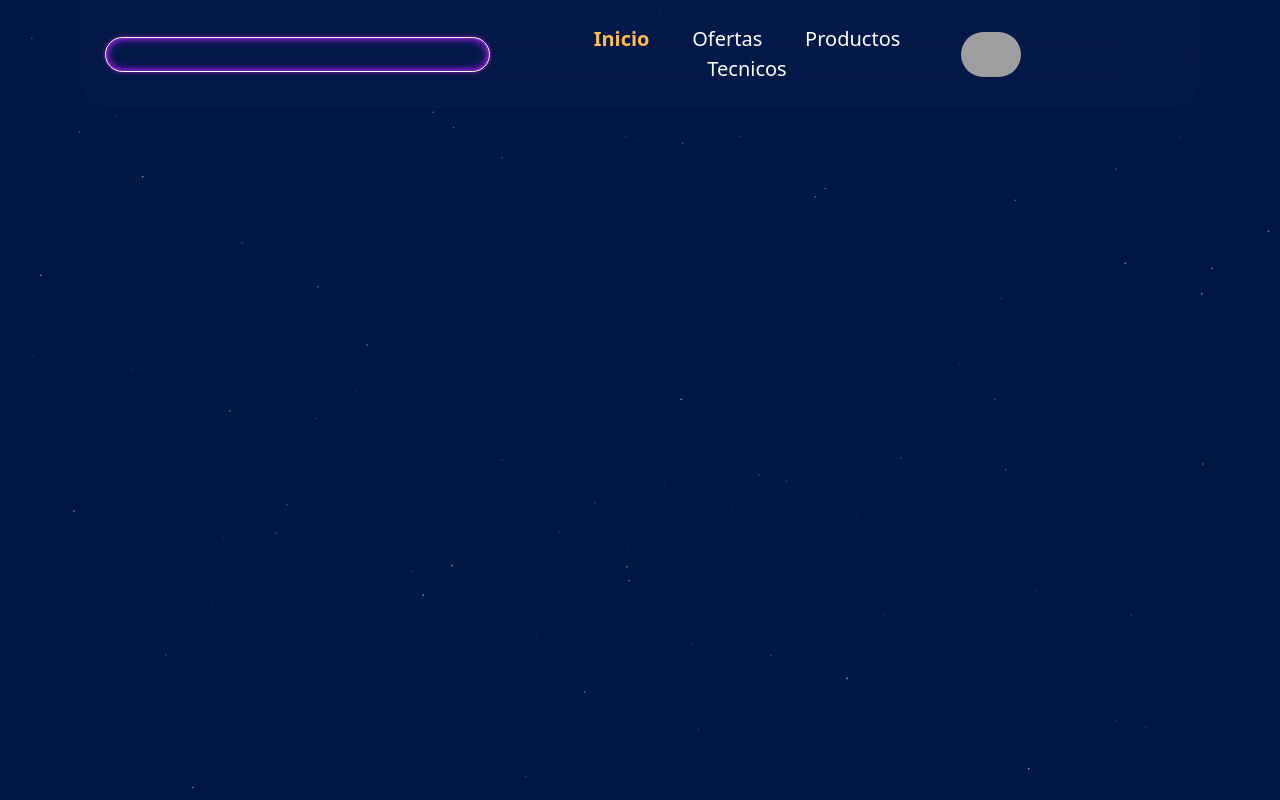
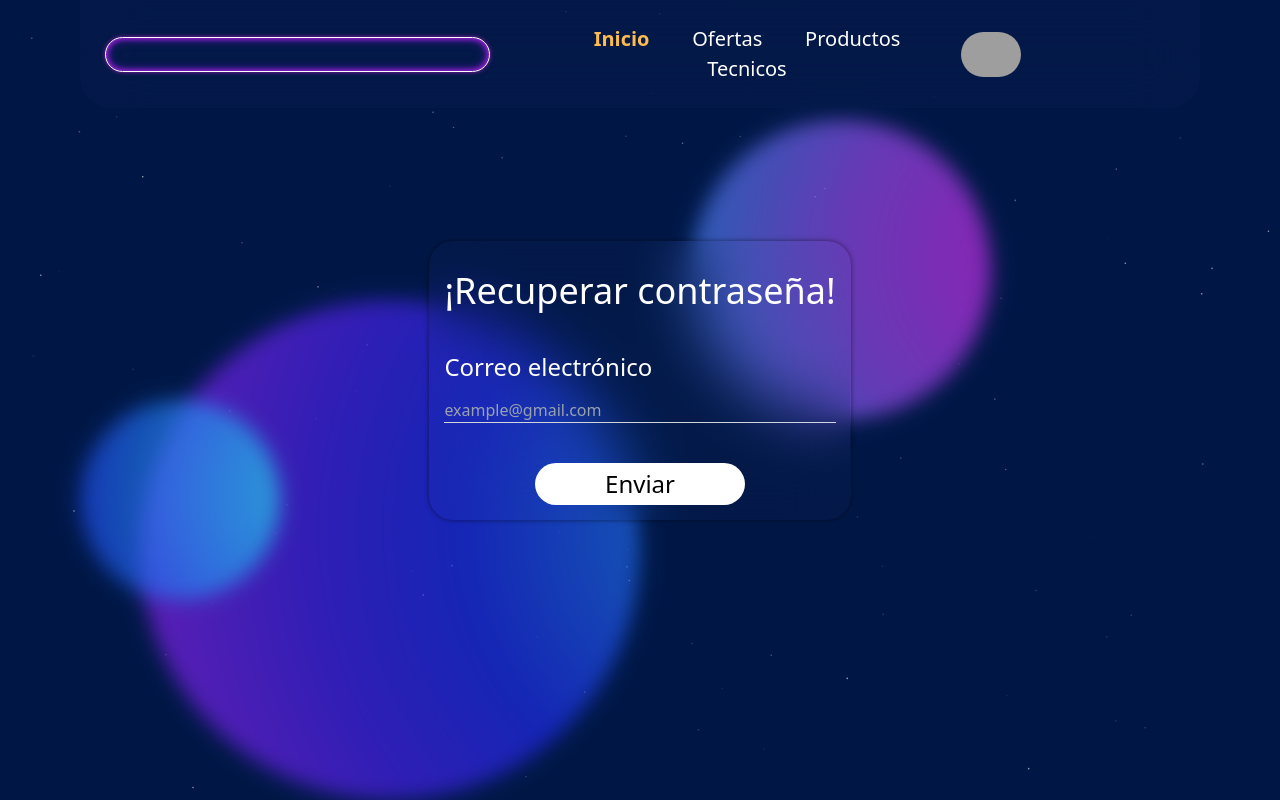
Before and after one commit to RedGas722/RedGas, a React (Vite) app: page /Login/ForgotPassword in a window 1280 px wide. Built offline with nearby package versions, Linux system fonts and the light colour scheme; grey boxes are pictures that could not be loaded.

Commit message:
feat: Add ForgotPassword component and update routing; enhance Login component with password recovery link

```diff
--- a/src/App.jsx
+++ b/src/App.jsx
@@ -1,12 +1,12 @@
 import './index.css'
-import Header from "./Layouts/Header/Header"
-import './index.css'
+import { Routes, Route } from 'react-router-dom'
 // import ShopCart from "./UI/ShopCart/ShopCart"
-import Animations from "./Animations/Animations"
-import MainPage from './Pages/MainPage/MainPage'
-import Register from './Pages/Register/Register'
-import Login from './Pages/Login/Login'
-import { Routes, Route } from 'react-router-dom'
+import { Animations } from "./Animations/Animations"
+import { Header } from "./Layouts/Header/Header"
+import { MainPage } from './Pages/MainPage/MainPage'
+import { Register } from './Pages/Register/Register'
+import { Login } from './Pages/Login/Login'
+import { ForgotPassword } from './Pages/ForgotPassword/ForgotPassword'
 
 export function App() {
 	return (
@@ -17,6 +17,7 @@ export function App() {
 				<Route path='/' element={<MainPage />} />
 				<Route path='/Register' element={<Register />} />
 				<Route path='/Login' element={<Login />} />
+				<Route path='/Login/ForgotPassword' element={<ForgotPassword />} />
 			</Routes>
 			{/* <ShopCart /> */}
 		</div>
--- /dev/null
+++ b/src/Pages/ForgotPassword/ForgotPassword.jsx
@@ -0,0 +1,28 @@
+import React from 'react'
+import { Circles } from "../../Animations/ColorCircles/Circles"
+import Buttons from '../../UI/Login_Register/Buttons'
+
+export const ForgotPassword = () => {
+    return (
+        <div className='w-full flex justify-center items-center h-96 '>
+            <Circles styleC1="right-[50%] bottom-[0px]" styleC2="left-[54%] top-[120px]" styleC3="top-[400px] left-[80px]" />
+            <div className="divForm shadow_box_RL bg-glass-total rounded-3xl flex flex-col items-center w-fit justify-self-center gap-[40px]">
+                <h1 className="text-center text-white text-4xl">¡Recuperar contraseña!</h1>
+                <form className="flex flex-col gap-[15px] justify-center items-center text-start w-full">
+                    {/* E-mail */}
+                    <label htmlFor="Email" className="text-white text-2xl w-full">
+                        Correo electrónico
+                    </label>
+                    <input
+                        type="email"
+                        placeholder="example@gmail.com"
+                        id="Email"
+                        className="border-t-0 border-b-[1px] w-full placeholder:text-gray-400 text-gray-200 border-gray-300 outline-0"
+                    />
+                </form>
+                <Buttons nameButton="Enviar" />
+            </div>
+        </div>
+    )
+}
+export default ForgotPassword
--- a/src/Pages/Login/Login.jsx
+++ b/src/Pages/Login/Login.jsx
@@ -1,10 +1,11 @@
 import { useState } from "react"
+import { Link } from "react-router-dom"
+import { FontAwesomeIcon } from "@fortawesome/react-fontawesome"
+import { faEye, faEyeSlash } from "@fortawesome/free-solid-svg-icons"
 import './Login.css'
 import { Buttons } from "../../UI/Login_Register/Buttons"
 import { Text } from "../../UI/Login_Register/Text"
-import Circles from "../../Animations/ColorCircles/Circles"
-import { FontAwesomeIcon } from "@fortawesome/react-fontawesome"
-import { faEye, faEyeSlash } from "@fortawesome/free-solid-svg-icons"
+import { Circles } from "../../Animations/ColorCircles/Circles"
 
 export const Login = () => {
     const [showPassword, setShowPassword] = useState(false)
@@ -58,7 +59,11 @@ export const Login = () => {
                         </div>
                     </label>
                     <div className="text-[#18BBFC]">
-                        <p>Olvidaste tu contraseña?</p>
+                        <Link to="/Login/ForgotPassword">
+                            <button className="cursor-pointer">
+                                <p>Olvidaste tu contraseña?</p>
+                            </button>
+                        </Link>
                     </div>
                 </section>
                 <div className="flex flex-col items-center justify-center">
--- a/src/Pages/Register/Register.jsx
+++ b/src/Pages/Register/Register.jsx
@@ -1,11 +1,11 @@
 import { useState } from "react"
 import { Inputs } from "../../UI/Login_Register/Inputs"
 import { Buttons } from "../../UI/Login_Register/Buttons"
-import "./Register.css"
 import { Text } from "../../UI/Login_Register/Text"
 import { FontAwesomeIcon } from "@fortawesome/react-fontawesome"
 import { faEye, faEyeSlash } from "@fortawesome/free-solid-svg-icons"
-import Circles from "../../Animations/ColorCircles/Circles"
+import { Circles } from "../../Animations/ColorCircles/Circles"
+import "./Register.css"
 
 export const Register = () => {
     const [showPassword, setShowPassword] = useState(false);
--- a/src/UI/Header/ProfilePhoto/ProfilePhoto.jsx
+++ b/src/UI/Header/ProfilePhoto/ProfilePhoto.jsx
@@ -5,7 +5,7 @@ import './ProfilePhoto.css'
 
 export const ProfilePhoto = () => {
     return (
-        <div id='photo' >
+        <div id='photo' className='w-fit' >
             <NavLink to="/Register" ><img src='https://preview.redd.it/0mdq2qu0da591.jpg?width=640&crop=smart&auto=webp&s=b1a1e5bbac40f0c40e8391a62224ff74cdb25009' alt="React Logo" className='w-[60px] rounded-full'/></NavLink>
         </div>
     )
```
